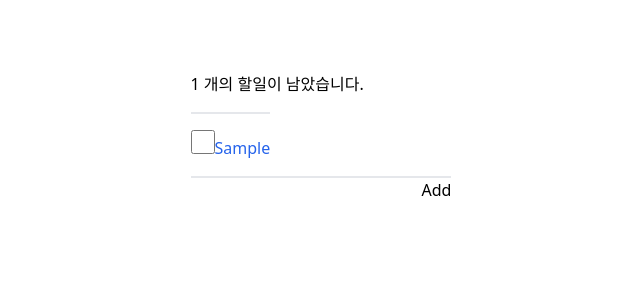
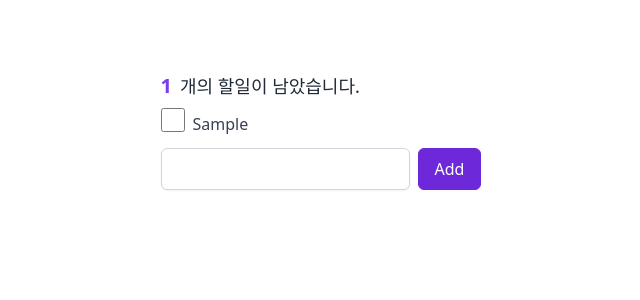
Before and after one commit to newddobi/mobx-practice-todo, a Next.js app: page / in a window 1280 px wide. Both pictures are taken after typing "Sample" into the empty fields and a click on the button "Add". Shown: the top 300 px of the page, without its empty margins (319-959 px from the left). Built offline with nearby package versions, Linux system fonts and the light colour scheme.

Commit message:
index.tsx update

```diff
--- a/pages/index.tsx
+++ b/pages/index.tsx
@@ -25,31 +25,47 @@ const Home: NextPage = observer(() => {
   return (
     <main>
       <div className="flex items-center justify-center my-16">
-        <div className="flex flex-col items-start py-2 space-y-4 divide-y-2 cursor-ponter">
-          <h1>{store.todosCount} 개의 할일이 남았습니다.</h1>
+        <div className="flex flex-col items-start py-2 space-y-2 cursor-ponter">
+          <h1 className="text-lg text-gray-800 font-sm">
+            <span className="pr-2 text-xl font-bold text-violet-600">
+              {store.todosCount}
+            </span>
+            개의 할일이 남았습니다.
+          </h1>
           <ul>
             {store.todos.map((todo) => (
-              <div key={todo.id} className="pt-4 space-x-2">
-                <label className="text-blue-600 text-md fomt-medium">
-                  <input
-                    className="w-6 h-6 transition border-2 border-blue-400 rounded-md focus:ring-0"
+              <div key={todo.id} className="flex items-center">
+                <div className="flex pb-2 mr-2">
+                <input
+                    className="w-6 h-6 transition border border-gray-300 rounded-lg cursor-pointer checked:text-orange-500"
                     value={todo.id}
                     onChange={onChange}
                     type="checkbox"
                     checked={todo.isChecked}
                   />
+                </div>
+                <label className="font-normal text-gray-700 text-md">
                   {todo.memo}
-                  <br />
                 </label>
               </div>
             ))}
           </ul>
-          <form onSubmit={handleSubmit(onSubmit)}>
-            <input type="text" {...register("memo", { required: true })} />
-            <button type="submit">Add</button>
-            <br />
+          <form onSubmit={handleSubmit(onSubmit)} className="space-x-2">
+            <input
+              className="px-2 py-2 text-gray-800 border border-gray-300 rounded-md shadow-sm focus:outline-none focus:border-violet-300 font-sm"
+              type="text"
+              {...register("memo", { required: true })}
+            />
+            <button
+              type="submit"
+              className="px-4 py-2 text-white border rounded-md border-violet-700 bg-violet-700 hover:bg-violet-800 hover:border-violet-900"
+            >
+              Add
+            </button>
             {errors.memo && (
-              <span style={{ color: "red" }}>This field is required</span>
+              <span className="block mt-2 text-sm text-red-500">
+                This field is required
+              </span>
             )}
           </form>
         </div>
```
